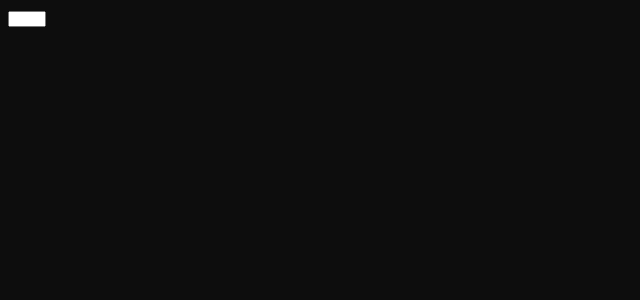
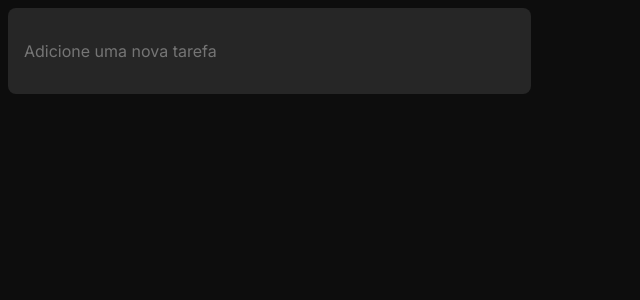
Before and after one commit to adonisamarante/todo-tasks-list-dsf, a React (Vite) app: page / in a window 1280 px wide. Shown: the top 300 px of the page, without its empty margins (0-640 px from the left). Built offline with nearby package versions, Linux system fonts and the light colour scheme.

Commit message:
feat: input component styles

```diff
--- a/src/components/CustomInput.module.css
+++ b/src/components/CustomInput.module.css
@@ -0,0 +1,13 @@
+.customInput {
+  background: var(--gray-500);
+  color: var(--gray-100);
+  border-radius: 8px;
+  padding: 1rem;
+  font-size: 16px;
+  border: 0;
+  line-height: 140%;
+}
+
+.customInput:focus {
+  outline: 2px solid var(--purple-dark);
+}
--- a/src/components/CustomInput.tsx
+++ b/src/components/CustomInput.tsx
@@ -1,8 +1,16 @@
+import styles from "./CustomInput.module.css"
+
 interface CustomInputProps {
   h?: number
   w?: number
 }
 
-export function CustomInput({ h = 10, w = 30 }: CustomInputProps) {
-  return <input style={{ height: h, width: w }} />
+export function CustomInput({ h = 54, w = 491 }: CustomInputProps) {
+  return (
+    <input
+      className={styles.customInput}
+      style={{ height: h, width: w }}
+      placeholder="Adicione uma nova tarefa"
+    />
+  )
 }
```
